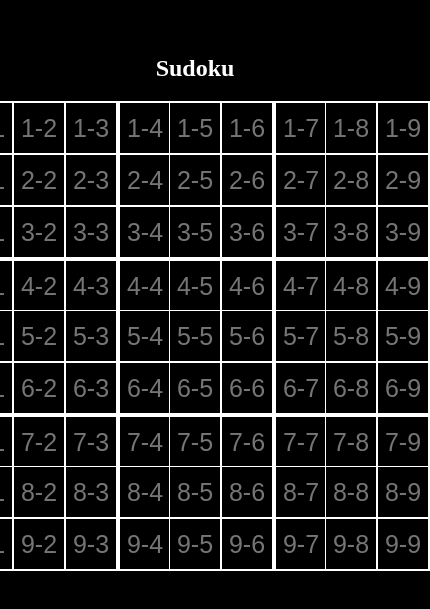
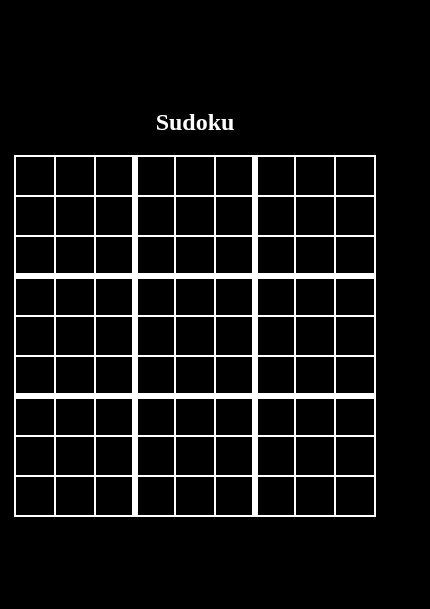
Before and after one commit to Lenglet-jeremy/Sudoku, a React (Vite) app: page / in a window 390 px wide. Shown: the part 119-728 px from the top of the page, 430 px wide, since content can reach past the window. Built offline with nearby package versions, Linux system fonts and the light colour scheme.

Commit message:
Mise à jours globale

```diff
--- a/src/Grid/Grid.css
+++ b/src/Grid/Grid.css
@@ -1,3 +1,5 @@
+@media (min-width : 501px) {
+
 .GridPage {
     width: 100vw;
     min-height: 100vh;
@@ -7,7 +9,7 @@
     justify-content: center;
     align-items: center;
 
-    .inputError{
+    .InputError{
         color: #FF0000;
         font-size: 20px;
     }
@@ -36,18 +38,43 @@
 
 }
 
-.Cell {
-    background-color: #000000;
-    color: #FFFFFF;
+}
 
-    padding: 0;
-    margin: 0;
 
-    width: 50px;
-    height: 50px;
+@media (max-width : 500px) {
 
-    font-size: 25px;
 
-    border: 1px solid #FFFFFF;
-    text-align: center;
+    .GridPage {
+        width: 100vw;
+        min-height: 100vh;
+
+        display: flex;
+        flex-direction: column;
+        justify-content: center;
+        align-items: center;
+
+        .InputError{
+            color: #FF0000;
+            font-size: 20px;
+        }
+    }
+
+    .GridPage h2 {
+        color: #FFFFFF;
+    }
+
+    .GridBody{
+        display: flex;
+        flex-direction: row;
+        .GridHimself {
+            display: grid;
+            grid-template-columns: repeat(9, 40px);
+            grid-template-rows: repeat(9, 40px);
+
+            border: 1px solid #FFFFFF;
+            color: #FFFFFF;
+        }
+
+
+    }
 }
--- a/src/Grid/Grid.jsx
+++ b/src/Grid/Grid.jsx
@@ -2,7 +2,8 @@ import React, { useState } from 'react';
 import './Grid.css';
 
 export default function Grid() {
-    const [showError, setShowError] = useState(false);
+    const [cellValues, setCellValues] = useState({});
+    const [highlightedCells, setHighlightedCells] = useState({});
 
     const GenerateGrid = () => {
         const tab = [];
@@ -20,10 +21,22 @@ export default function Grid() {
             borderBottom: '3px solid #FFFFFF',
         };
 
+        //Génération de toutes les cellules
         for (let row = 1; row < 10; row++) {
             for (let col = 1; col < 10; col++) {
-                const cellStyle = {};
+                const dataKey = `${row}-${col}`;
+                const isHighlighted = highlightedCells[dataKey] || false;
+                const cellStyle = {
+                    backgroundColor: isHighlighted ? "#FF444444" : "#000000",
+                    color: "#FFFFFF",
+                    padding: 0,
+                    margin: 0,
+                    fontSize: "25px",
+                    border: "1px solid #FFFFFF",
+                    textAlign: "center"
+                };
 
+                //Délimitation des carré 3x3
                 if (col === 3 || col === 6) {
                     cellStyle.borderRight = CenterRightColStyle.borderRight;
                 }
@@ -37,13 +50,16 @@ export default function Grid() {
                     cellStyle.borderTop = CenterTopRowStyle.borderTop;
                 }
 
-                tab.push(<input className="Cell"
-                                key={`${row}-${col}`}
-                                data-key={`${row}-${col}`}
-                                style={cellStyle}
-                                onChange={checkRules}
-                                placeholder={`${row}-${col}`
-                            }/>
+                tab.push(
+                    <input
+                        className={`Cell${row}-${col}`}
+                        key={dataKey}
+                        data-key={dataKey}
+                        style={cellStyle}
+                        onChange={checkRules}
+                        value={cellValues[dataKey] || ''}
+                        // placeholder={`${row}-${col}`}
+                    />
                 );
             }
         }
@@ -54,28 +70,84 @@ export default function Grid() {
         const userInput = event.target.value;
         const dataKey = event.target.getAttribute('data-key');
 
-        console.log(`Data-key: ${dataKey}, User Input: ${userInput}`);
+        // Ignorer toutes les valeurs autres qu'un chiffre seul
+        if (!/^\d?$/.test(userInput)) {
+            return;
+        }
 
-        if (isNaN(userInput)) {
-            setShowError(true);
-        } else {
-            setShowError(false);
-        }
-    }
+        setCellValues((prevValues) => {
+            const Values = { ...prevValues, [dataKey]: userInput };
+            const HighlightedCells = {};
+
+            // Fonction qui permet de déterminer la cellule haut-gauche
+            const getSquareTopLeft = (row, col) => {
+                const topLeftRow = Math.floor((row - 1) / 3) * 3 + 1;
+                const topLeftCol = Math.floor((col - 1) / 3) * 3 + 1;
+                return [topLeftRow, topLeftCol];
+            };
+
+            // Verification de tout les cellule pour doublons
+            for (let row = 1; row < 10; row++) {
+                for (let col = 1; col < 10; col++) {
+                    const key = `${row}-${col}`;
+                    const value = Values[key];
+
+                    if (value) {
+                        // Vérification des lignes avec doublons
+                        for (let col_ = 1; col_ < 10; col_++) {
+                            const rowKey = `${row}-${col_}`;
+                            if (col_ !== col && Values[rowKey] === value) {
+                                for (let i = 1; i < 10; i++) {
+                                    HighlightedCells[`${row}-${i}`] = true;
+                                }
+                            }
+                        }
+
+                        // Vérification des colonne avec doublons
+                        for (let row_ = 1; row_ < 10; row_++) {
+                            const colKey = `${row_}-${col}`;
+                            if (row_ !== row && Values[colKey] === value) {
+                                for (let i = 1; i < 10; i++) {
+                                    HighlightedCells[`${i}-${col}`] = true;
+                                }
+                            }
+                        }
+
+                        // Vérification des carré 3x3 avec doublons
+                        const [squareTopLeftRow, squareTopLeftCol] = getSquareTopLeft(row, col);
+                        for (let squarerow = squareTopLeftRow; squarerow < squareTopLeftRow + 3; squarerow++) {
+                            for (let squarecol = squareTopLeftCol; squarecol < squareTopLeftCol + 3; squarecol++) {
+                                const squareKey = `${squarerow}-${squarecol}`;
+                                if ((squarerow !== row || squarecol !== col) && Values[squareKey] === value) {
+                                    for (let squarerow2 = squareTopLeftRow; squarerow2 < squareTopLeftRow + 3; squarerow2++) {
+                                        for (let squarecol2 = squareTopLeftCol; squarecol2 < squareTopLeftCol + 3; squarecol2++) {
+                                            HighlightedCells[`${squarerow2}-${squarecol2}`] = true;
+                                        }
+                                    }
+                                }
+                            }
+                        }
+
+
+
+                    }
+                }
+            }
+
+            setHighlightedCells(HighlightedCells);
+            return Values;
+        });
+    };
 
     const grid = GenerateGrid();
 
     return (
         <div className="GridPage">
             <h2>Sudoku</h2>
-            <p className='inputError' style={{ display: showError ? 'block' : 'none' }}>
-                Ta saisie est à l'image des Ornithorynques. Incohérent !
-            </p>
             <div className="GridBody">
                 <div className='GridHimself'>
                     {grid}
                 </div>
-                <img src="ornithorynque.webp" alt="ornithorynque" className='Ornithorynque' style={{ display: showError ? 'block' : 'none' }}/>
             </div>
         </div>
     );
```
Also changed, not shown: public/ornithorynque.webp (deleted).
